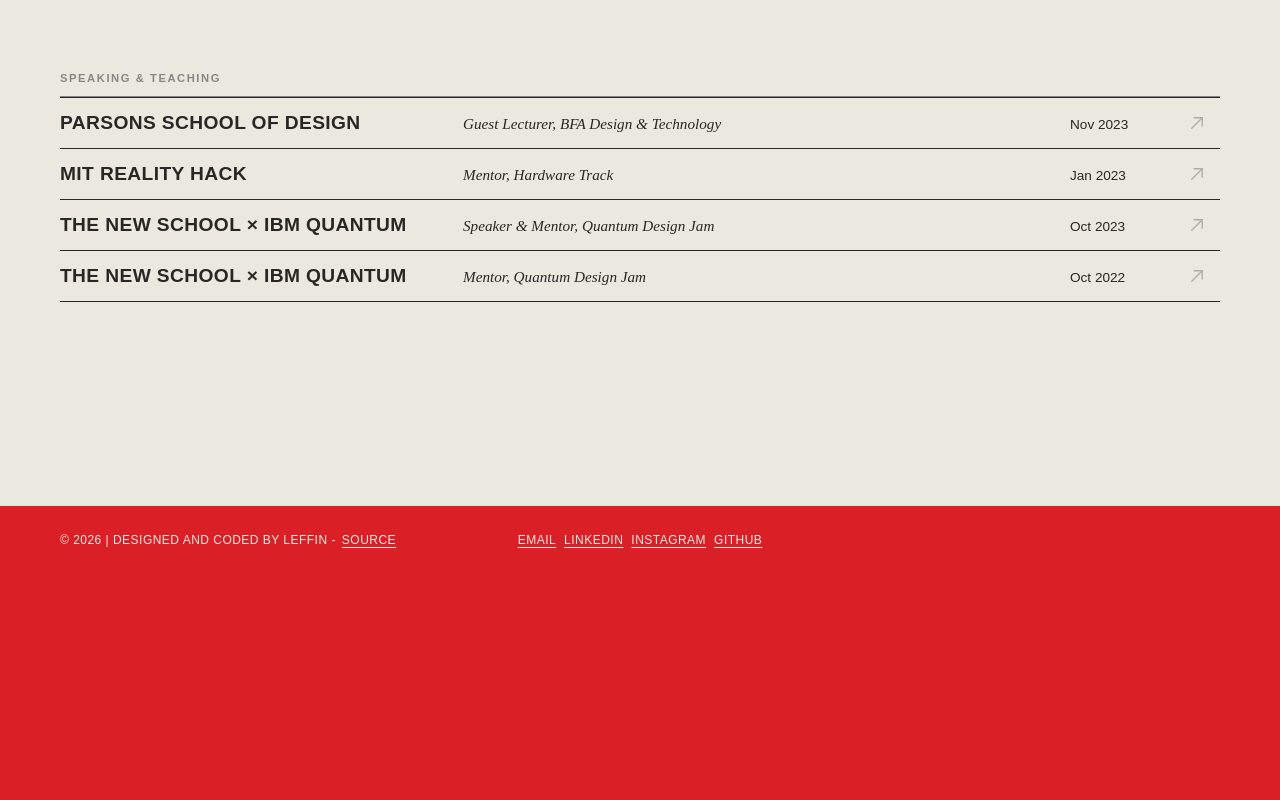
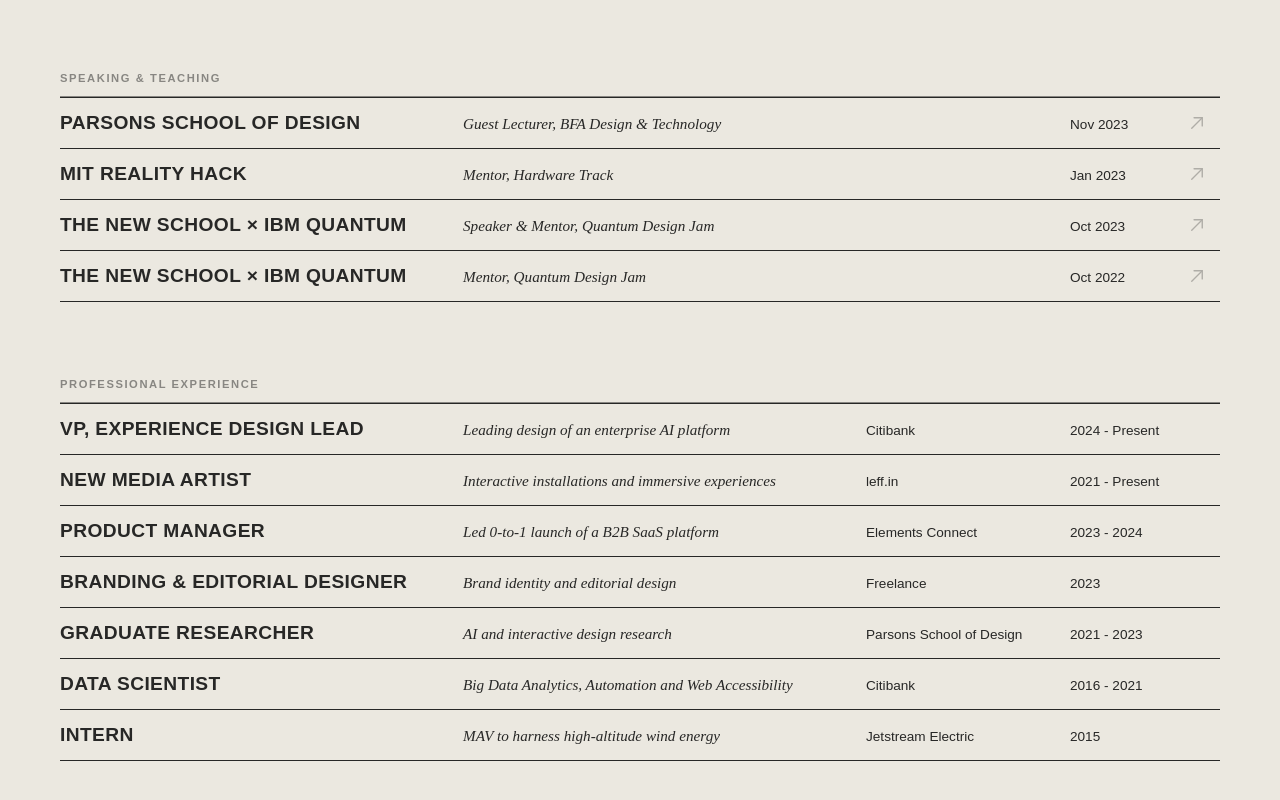
Before and after one commit to falcyon/react-portfolio-2025, a Next.js app: page /about in a window 1280 px wide. Shown: the part 872-1672 px from the top of the page. Before the commit the page ends 1446 px from the top, so only its background shows below. Built offline with nearby package versions, Linux system fonts and the light colour scheme; a web font is replaced by a local one.

Commit message:
added professional experience section

```diff
--- a/src/app/about/page.tsx
+++ b/src/app/about/page.tsx
@@ -30,12 +30,10 @@
                 <span key={ed.text}>{ed.text} — <em>{ed.note}</em></span>
               ))}
             </div>
-            {/* --- Current credential commented out ---
             <div className={styles.credential}>
               <span className={styles.credLabel}>Current</span>
               <span>{aboutData.credentials.current}</span>
             </div>
-            --- end current credential --- */}
           </div>
         </div>
         <div className={styles.heroAside}>
@@ -118,7 +116,6 @@
       </section>
       */}
 
-      {/* --- Professional Experience commented out ---
       <section className={styles.section}>
         <h2 className={styles.sectionTitle}>Professional Experience</h2>
         <ul className={styles.list}>
@@ -132,7 +129,6 @@
           ))}
         </ul>
       </section>
-      --- end professional experience --- */}
     </main>
   );
 }
--- a/src/content/about.json
+++ b/src/content/about.json
@@ -161,22 +161,16 @@
       "period": "2023"
     },
     {
-      "title": "Graduate Research Assistant",
+      "title": "Graduate Researcher",
       "description": "AI and interactive design research",
       "company": "Parsons School of Design",
       "period": "2021 - 2023"
     },
     {
       "title": "Data Scientist",
-      "description": "Big Data Analytics, Automation and web accessibility",
+      "description": "Big Data Analytics, Automation and Web Accessibility",
       "company": "Citibank",
       "period": "2016 - 2021"
-    },
-    {
-      "title": "Event Manager",
-      "description": "Social entrepreneurship festival management",
-      "company": "Abhyuday, IIT Bombay",
-      "period": "2013 - 2016"
     },
     {
       "title": "Intern",
```
